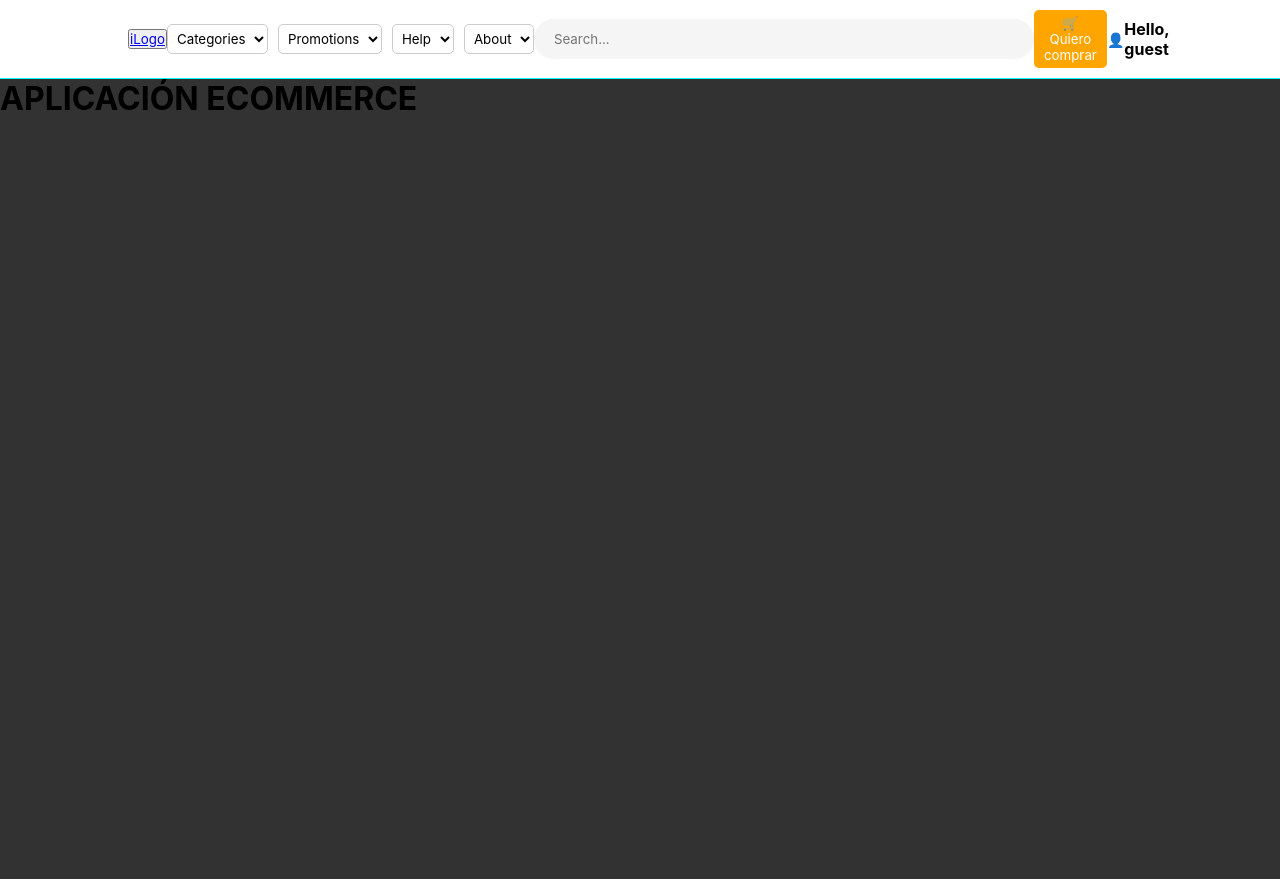
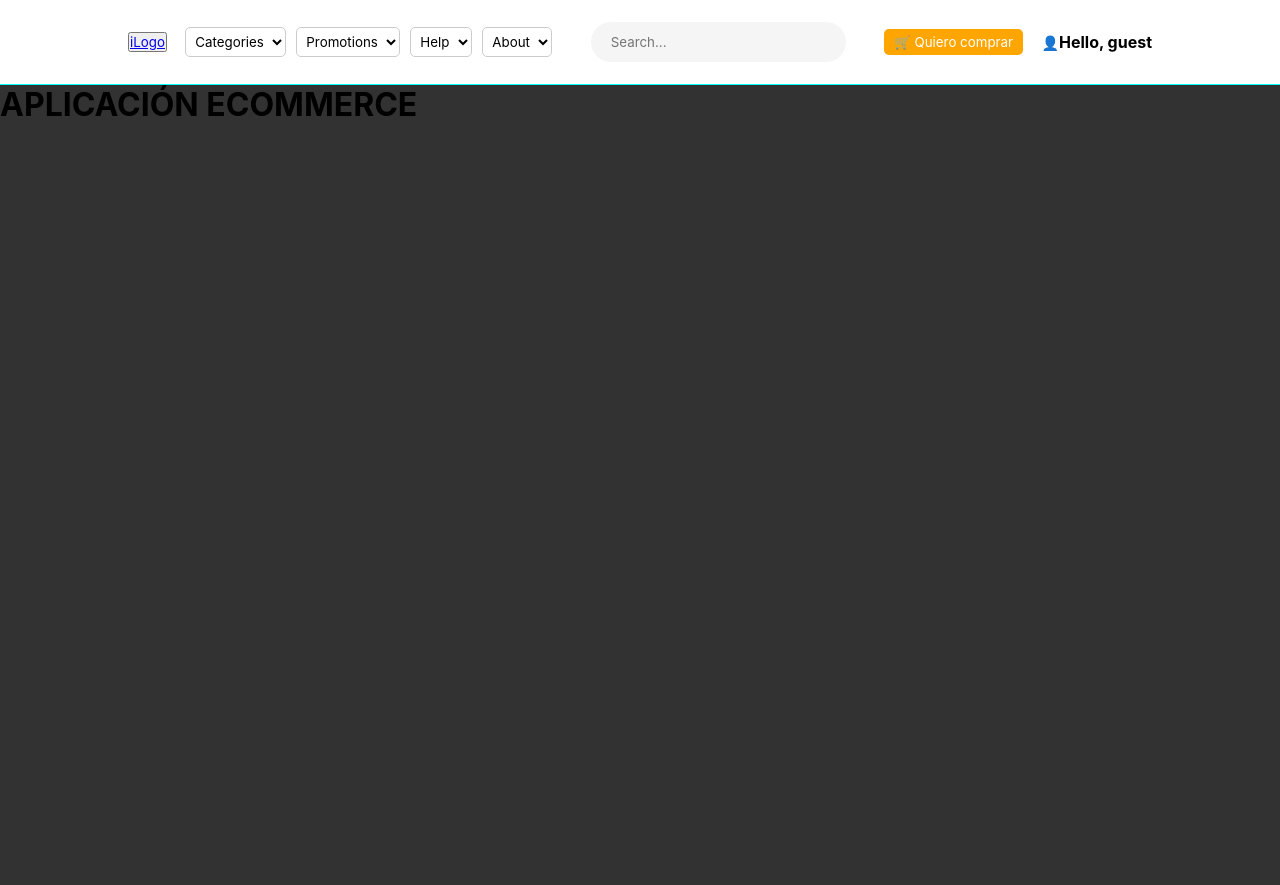
Before and after one commit to juliansalvucci/e-commerce-tpi-frontend, a React (Vite) app: page / in a window 1280 px wide. Built offline with nearby package versions, Linux system fonts and the light colour scheme.

Commit message:
fix: Agregar min y max width de SearchBar

```diff
--- a/src/styles/SearchBar.css
+++ b/src/styles/SearchBar.css
@@ -1,13 +1,16 @@
 .search-bar {
   display: flex;
   align-items: center;
+  padding: 12px 20px;
 }
 
 .search-bar input {
   padding: 12px 20px;
+  background: transparent;
   border: none;
   background-color: #f5f5f5;
   outline: none;
   border-radius: 50px;
-  width: 500px;
+  min-width: 200px;
+  max-width: 400px;
 }
```
